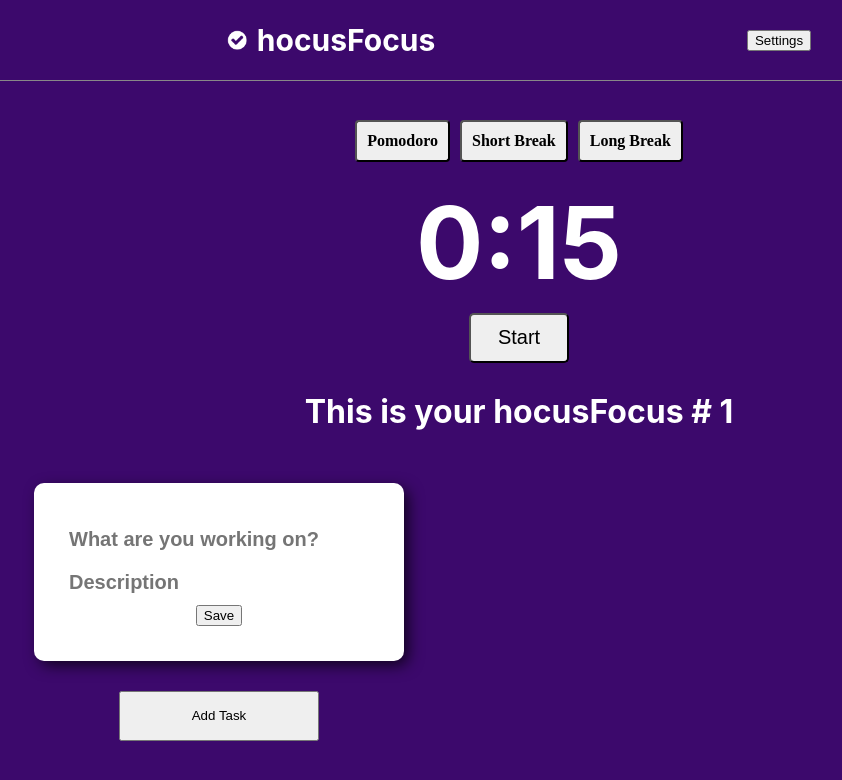
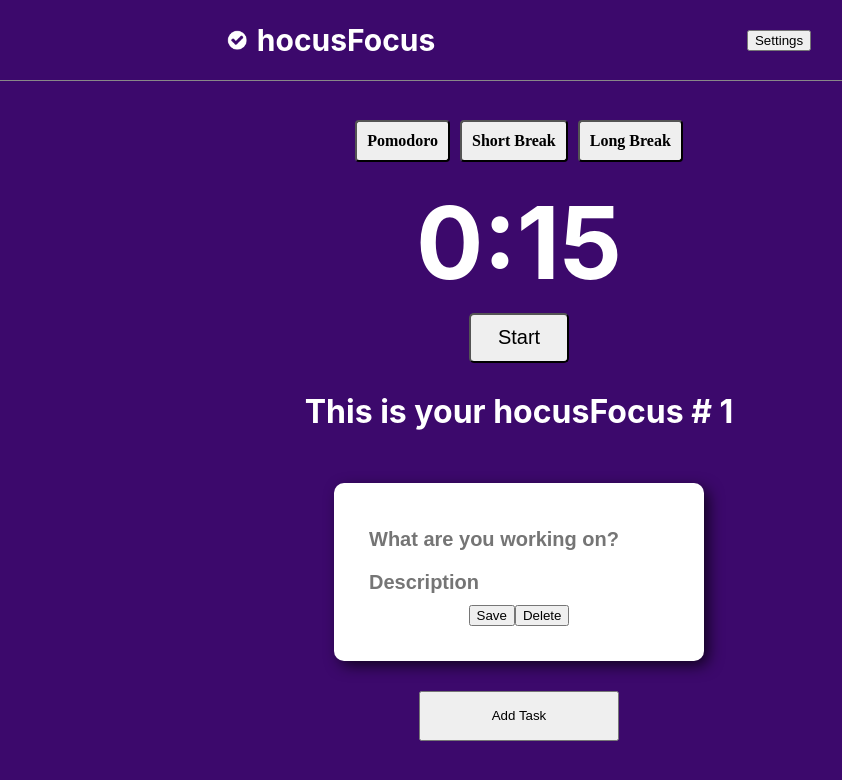
Before and after one commit to ocarvente/hocusFocus, a React (Create React App) app: page / in a window 1280 px wide. Both pictures are taken after a click on the button "Add Task". Shown: the top 780 px of the page, without its empty margins (121-963 px from the left). Built offline with nearby package versions, Linux system fonts and the light colour scheme.

Commit message:
Add text to input boxes

```diff
--- a/src/components/Collapsible.js
+++ b/src/components/Collapsible.js
@@ -9,13 +9,11 @@ export default function Collapsible(props) {
 
     function handleSubmit(event) {
         event.preventDefault()
-        console.log(event)
         updateTask(event)
     }
 
     function handleEdit(event) {
         setCurrentTaskId(key)
-        console.log(event)
         updateTask(event)
 
 
@@ -32,7 +30,7 @@ export default function Collapsible(props) {
                             placeholder="What are you working on?"
                             className="form-input"
                             name="name"
-                            value={name}
+                            // value={name}
                             onChange={(event) => updateTask(event)}
                         />
                         <input
@@ -40,11 +38,12 @@ export default function Collapsible(props) {
                             placeholder="Description"
                             className="form-input"
                             name="description"
-                            value={description}
+                            // value={description}
                             onChange={(event) => updateTask(event) }
                         />
                         <div>
                             <button name="isExpanded" onClick = {handleSubmit}>Save</button>
+                            <button>Delete</button>
                         </div>
                     </form >
                 </div >
--- a/src/index.css
+++ b/src/index.css
@@ -168,7 +168,6 @@ code {
 }
 
 .taskList--container {
-  width: 50vw;
   display:flex;
   flex-direction: column;
   align-items: center;
```
